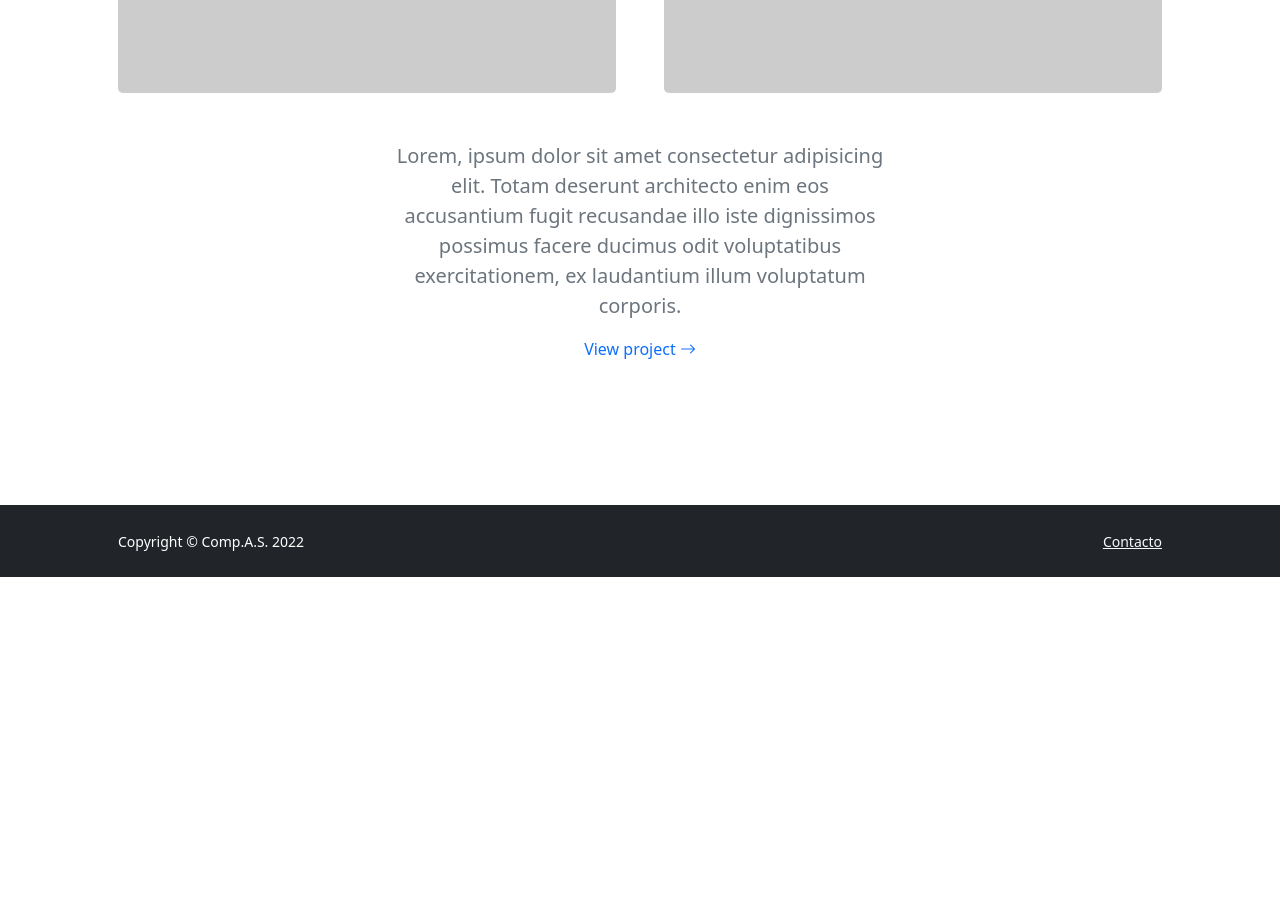
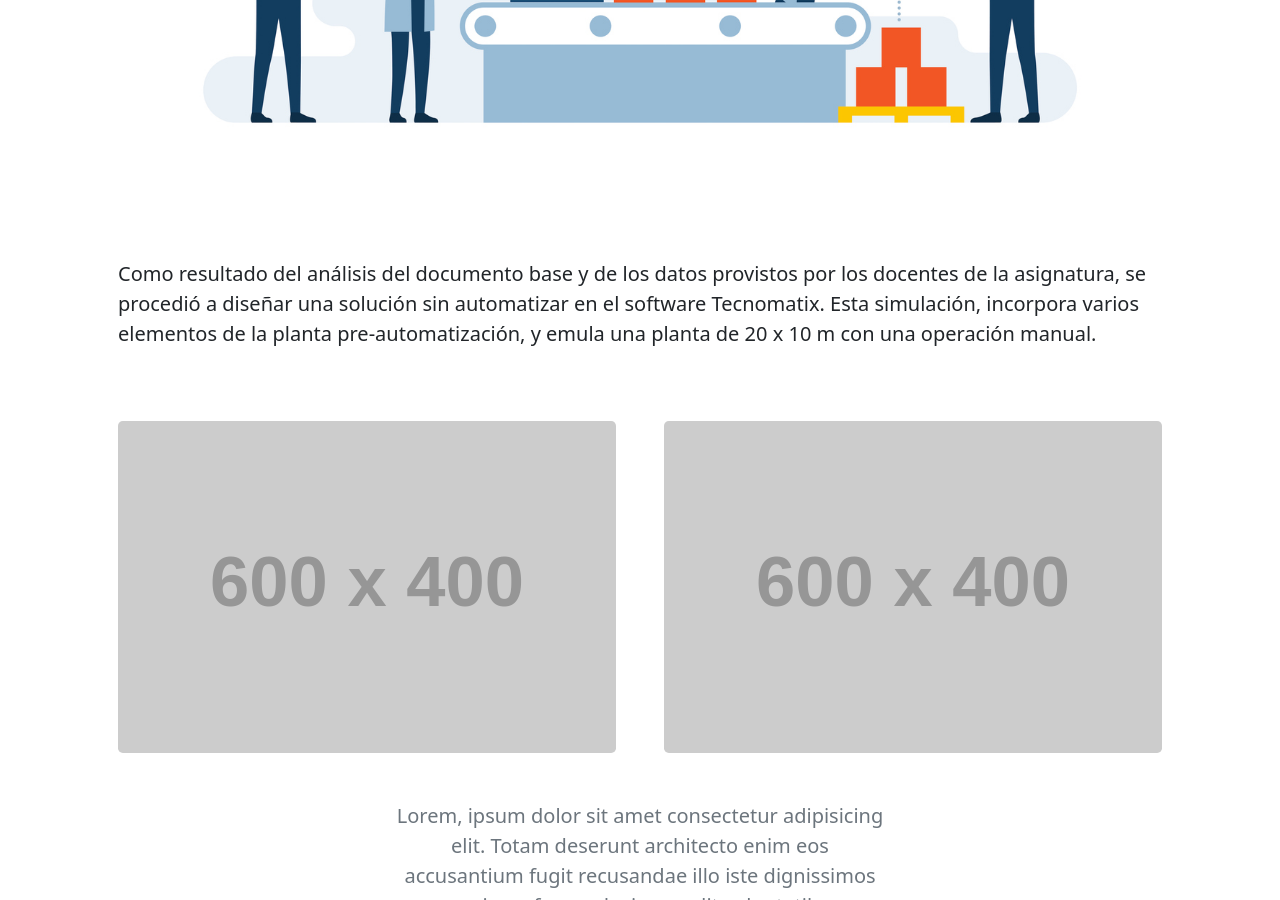
Before and after one commit to APM-GLSV/Comp.A.S, a Jekyll site: the page built from pages/modulos/gestion_prod_auto.html, in a window 1280 px wide and 900 px high, scrolled down 765 px. Built offline with Jekyll 4.4.1, drawn with Linux system fonts in a browser that asks for light colours; before the commit the page ends 1342 px from its top, so only the background shows below that.

Commit message:
Production3

```diff
--- a/pages/modulos/gestion_prod_auto.html
+++ b/pages/modulos/gestion_prod_auto.html
@@ -13,7 +13,12 @@ layout: default
             </div>
         </div>
         <div class="row gx-5">
-            <div class="col-12"><img class="img-fluid rounded-3 mb-5" src="images/ProductionManagement1.jpg" alt="..." /></div>
+            <div class="col-12"><img class="img-fluid rounded-3 mb-5" src="{{ site.baseurl }}/images/ProductionManagement1.jpg" alt="..." /></div>
+            <section class="mb-5">
+                <p class="fs-5 mb-4">  Como resultado del análisis del documento base y de los datos provistos por los docentes de la asignatura, se procedió a diseñar una solución sin automatizar en el software Tecnomatix. Esta simulación, incorpora varios elementos de la planta pre-automatización, y emula una planta de 20 x 10 m con una operación manual.
+                </p>
+            </section>
+
             <div class="col-lg-6"><img class="img-fluid rounded-3 mb-5" src="https://dummyimage.com/600x400/343a40/6c757d" alt="..." /></div>
             <div class="col-lg-6"><img class="img-fluid rounded-3 mb-5" src="https://dummyimage.com/600x400/343a40/6c757d" alt="..." /></div>
         </div>
```
